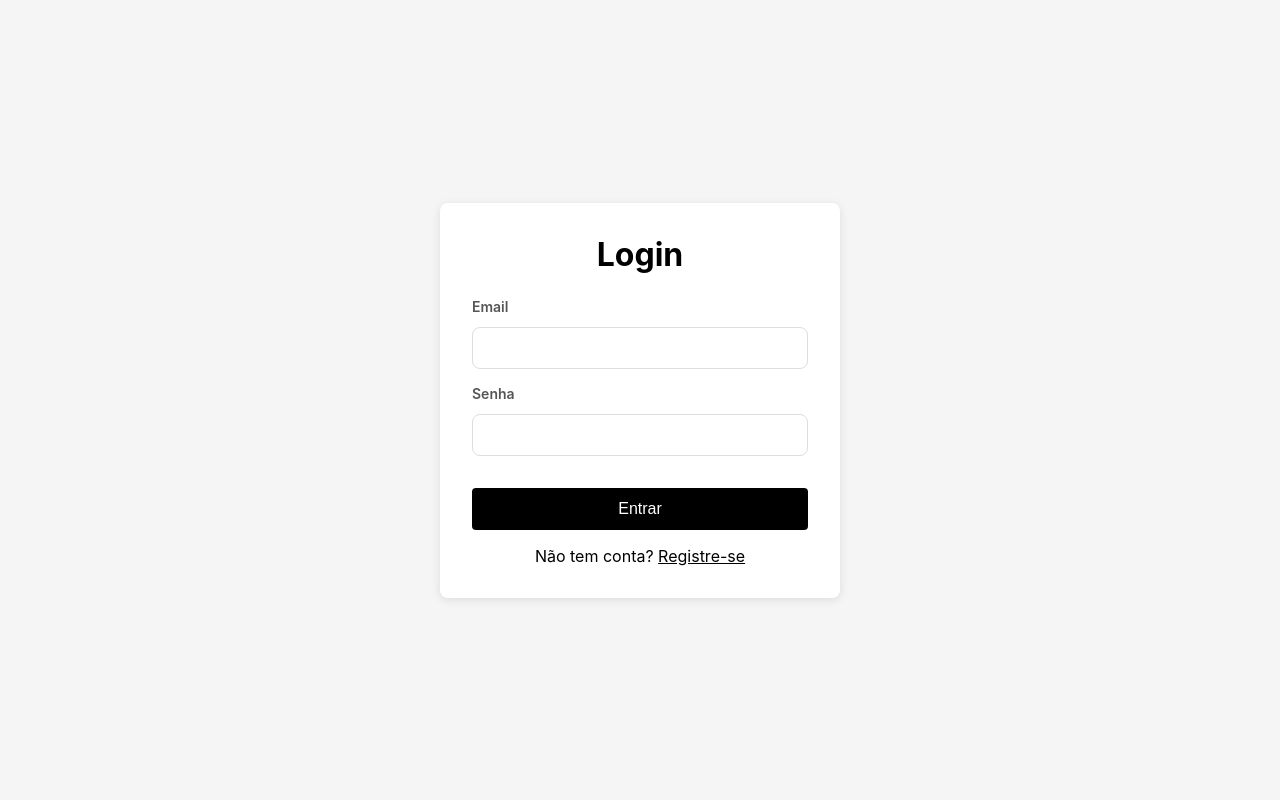
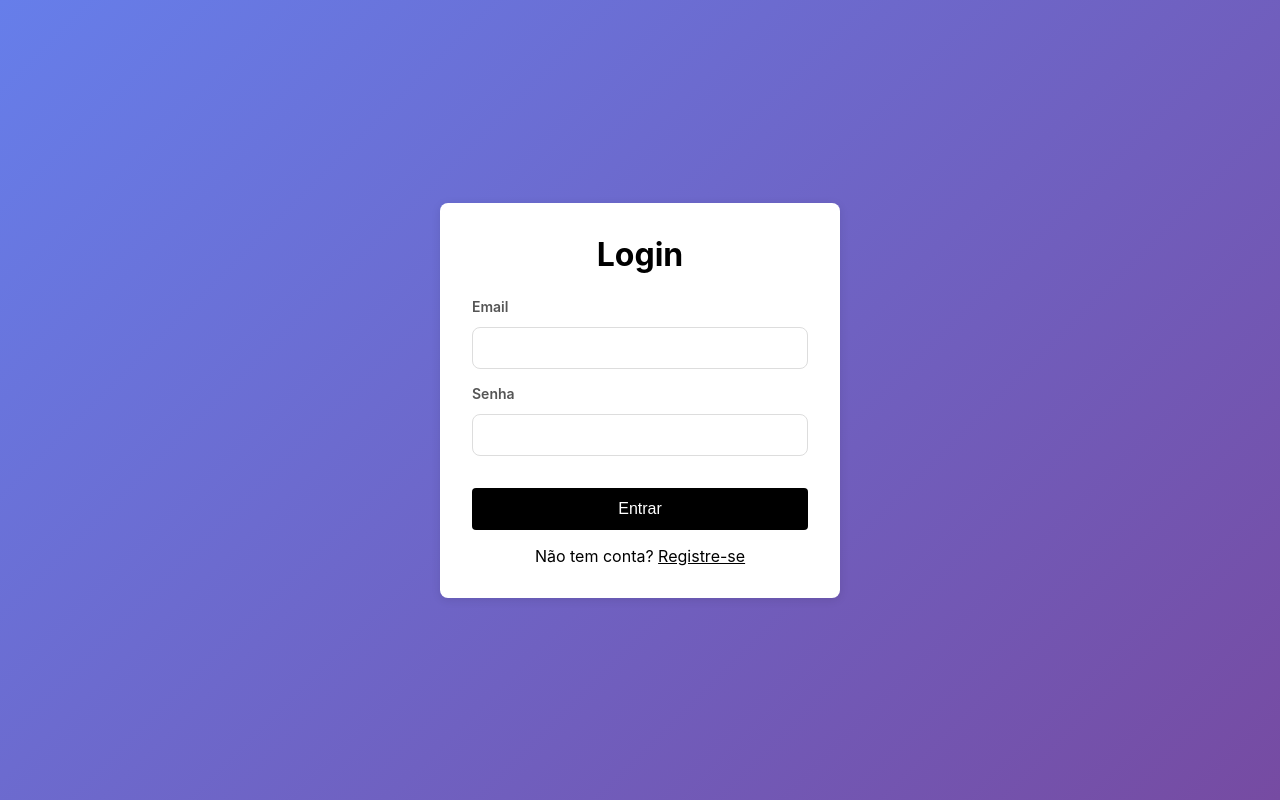
Before and after one commit to ddamaceno/NodeTree, a React (Vite) app in the folder client/: page /login in a window 1280 px wide. Built offline with nearby package versions, Linux system fonts and the light colour scheme.

Commit message:
fix(css): style login and register pages with gradient background

```diff
--- a/client/src/pages/Login.css
+++ b/client/src/pages/Login.css
@@ -3,7 +3,7 @@
   justify-content: center;
   align-items: center;
   min-height: 100vh;
-  background: #f5f5f5;
+  background: linear-gradient(135deg, #667eea 0%, #764ba2 100%);
 }
 
 .dark .auth-page {
--- a/client/src/pages/Register.css
+++ b/client/src/pages/Register.css
@@ -3,7 +3,7 @@
   justify-content: center;
   align-items: center;
   min-height: 100vh;
-  background: #f5f5f5;
+  background: linear-gradient(135deg, #667eea 0%, #764ba2 100%);
 }
 
 .dark .auth-page {
```
